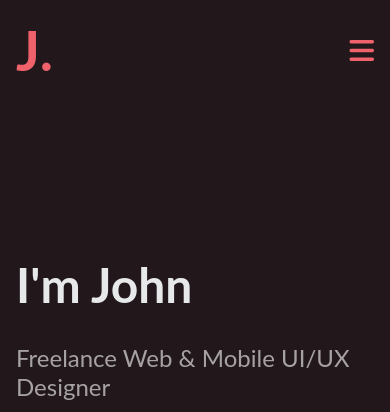
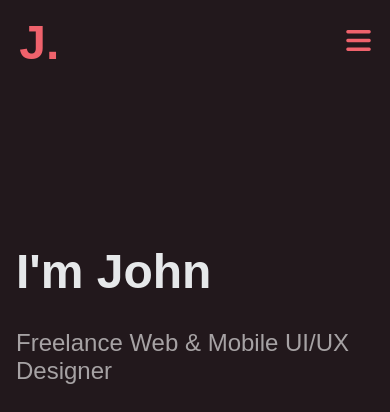
Before and after one commit to margaiwangara/thirty-days-of-css, a website built with webpack: page day1/src/index.html in a window 390 px wide. Shown: the top 412 px of the page. Built offline with nearby package versions, Linux system fonts and the light colour scheme.

Commit message:
Day 1 - Changed wrapper layout to flex, added grid areas for navbar fo easier responsive design

```diff
--- a/day1/src/css/style.css
+++ b/day1/src/css/style.css
@@ -3,6 +3,10 @@
   --accentColor: #ef626c;
   --whiteColor: #e6e8ea;
   --whiteDimmed: rgba(255, 255, 255, 0.6);
+  --remToPx: 0.0625rem;
+  --fontSizeSm: 20px;
+  --fontSizeMd: 28px;
+  --fontSizeXLg: 50px;
 }
 
 body {
@@ -11,7 +15,7 @@ body {
   max-width: 100%;
   min-height: 100vh;
   overflow-x: hidden;
-  font-family: "Lato", sans-serif;
+  font-family: "Montserrat", sans-serif;
   font-size: 1em;
   background-color: var(--primaryColor);
 }
@@ -20,19 +24,38 @@ body {
   width: 100%;
   overflow-x: hidden;
   min-height: 100vh;
-  display: grid;
+  display: flex;
+  flex-direction: column;
 }
 
 /* Navbar */
+/* Grid Areas */
+.brand {
+  grid-area: navbar-brand;
+}
+
+.toggler {
+  grid-area: navbar-toggler;
+}
+
+.nav-items {
+  grid-area: navbar-items;
+  display: none;
+}
+
 .navbar {
-  position: -webkit-sticky;
   position: sticky;
   top: 0;
+  height: 10vh;
   display: grid;
   grid-template-columns: repeat(2, 1fr);
+  grid-template-rows: minmax(10vh, auto);
+  grid-template-areas:
+    "navbar-brand navbar-toggler"
+    "navbar-items navbar-items";
   box-sizing: border-box;
-  padding: 1em;
   align-items: center;
+  padding: 0 1.2rem;
 }
 
 .brand {
@@ -40,19 +63,14 @@ body {
   font-weight: 700;
   text-transform: uppercase;
   text-decoration: none;
-  font-size: 3.5em;
   letter-spacing: 0.9;
-}
-
-.nav-items {
-  grid-column: 1 / 3;
+  font-size: 48px;
 }
 
 .nav-item {
   padding: 0.7em 0;
   /* background-color: #f1f1f1; */
   padding: 1em 0;
-  display: none;
 }
 
 .nav-link {
```
